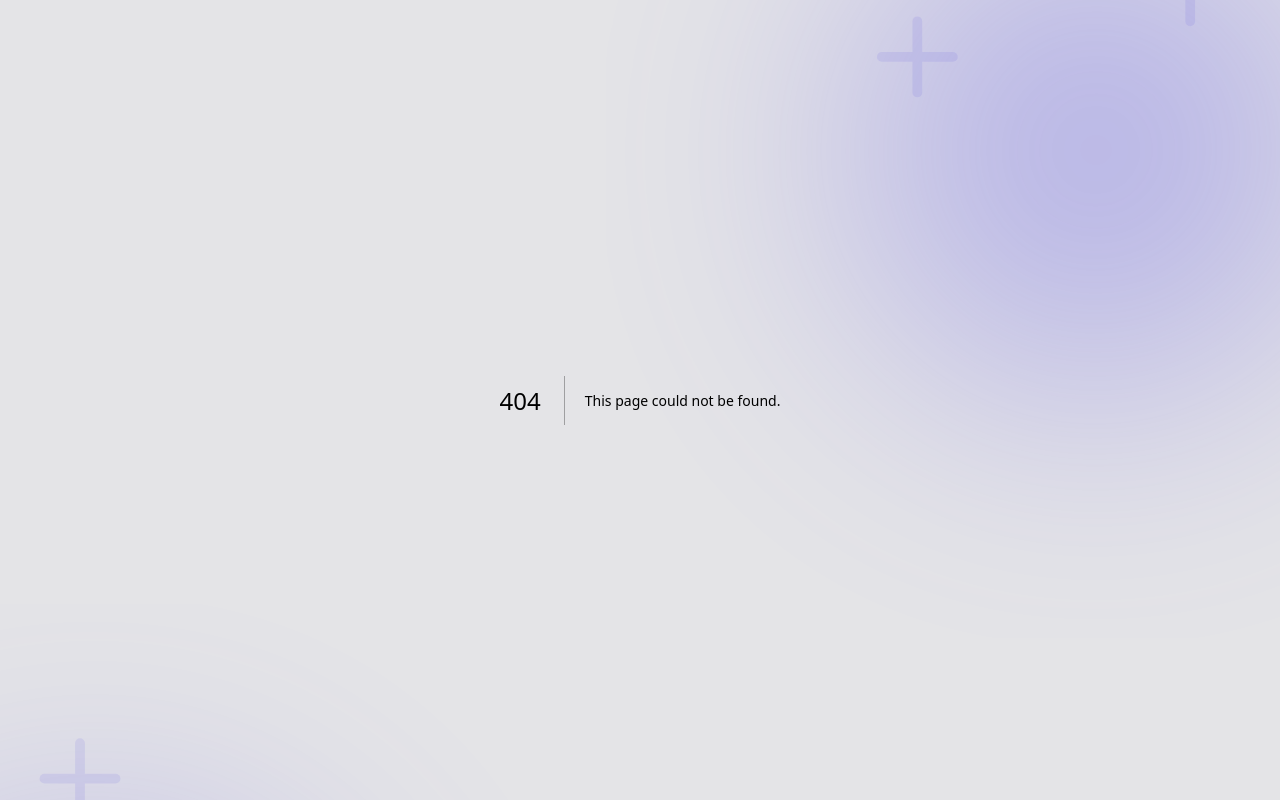
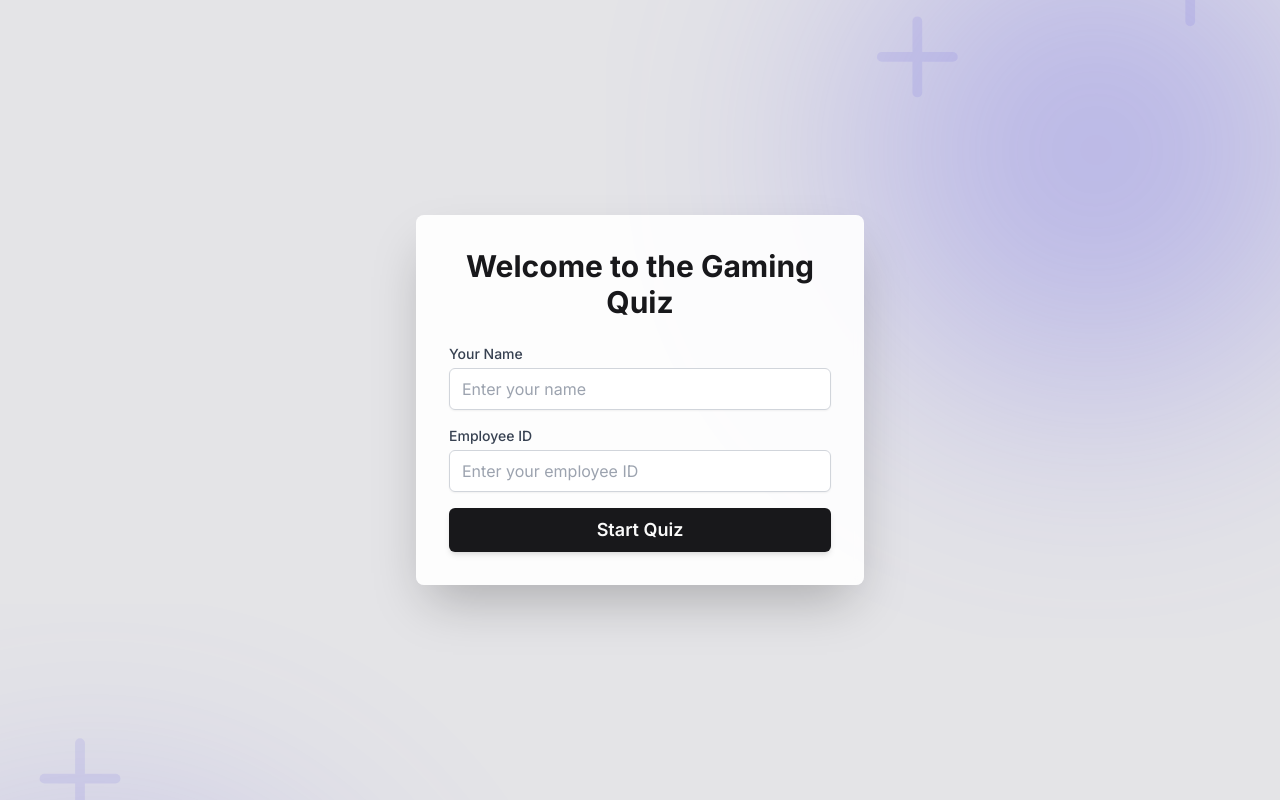
Before and after one commit to Darkrove/Quizi, a Next.js app: page /home in a window 1280 px wide. Before the commit this address had no page. Built offline with nearby package versions, Linux system fonts and the light colour scheme.

Commit message:
eslint rule updated

```diff
--- a/package.json
+++ b/package.json
@@ -16,7 +16,6 @@
     "@radix-ui/react-tooltip": "^1.1.3",
     "class-variance-authority": "^0.7.0",
     "clsx": "^2.1.1",
-    "eslint-plugin-tailwindcss": "^3.17.5",
     "framer-motion": "^11.11.11",
     "lucide-react": "^0.454.0",
     "next": "15.0.2",
--- /dev/null
+++ b/src/app/home/page.tsx
@@ -0,0 +1,85 @@
+'use client';
+
+import { useState } from 'react';
+import { motion } from 'framer-motion';
+import { useRouter } from 'next/navigation';
+
+export default function HomePage() {
+  const [name, setName] = useState('');
+  const [employeeId, setEmployeeId] = useState('');
+  const [error, setError] = useState('');
+  const router = useRouter();
+
+  const handleSubmit = (e: React.FormEvent) => {
+    e.preventDefault();
+    if (!name.trim() || !employeeId.trim()) {
+      setError('Please enter both name and employee ID');
+      return;
+    }
+    router.push(
+      `/quiz?name=${encodeURIComponent(name)}&employeeId=${encodeURIComponent(
+        employeeId
+      )}`
+    );
+  };
+
+  return (
+    <div className="min-h-screen flex items-center justify-center p-4">
+      <motion.div
+        initial={{ scale: 0.8, opacity: 0 }}
+        animate={{ scale: 1, opacity: 1 }}
+        transition={{ duration: 0.5 }}
+        className="bg-white/90 backdrop-blur-sm rounded-lg shadow-2xl p-8 max-w-md w-full relative overflow-hidden border border-white/20"
+      >
+        <h1 className="text-3xl font-bold text-center mb-6 text-primary">
+          Welcome to the Gaming Quiz
+        </h1>
+        <form onSubmit={handleSubmit} className="space-y-4">
+          <div>
+            <label
+              htmlFor="name"
+              className="block text-sm font-medium text-gray-700 mb-1"
+            >
+              Your Name
+            </label>
+            <input
+              type="text"
+              id="name"
+              value={name}
+              onChange={(e) => setName(e.target.value)}
+              className="w-full px-3 py-2 border border-gray-300 rounded-md shadow-sm focus:outline-none focus:ring-primary focus:border-primary"
+              placeholder="Enter your name"
+              required
+            />
+          </div>
+          <div>
+            <label
+              htmlFor="employeeId"
+              className="block text-sm font-medium text-gray-700 mb-1"
+            >
+              Employee ID
+            </label>
+            <input
+              type="text"
+              id="employeeId"
+              value={employeeId}
+              onChange={(e) => setEmployeeId(e.target.value)}
+              className="w-full px-3 py-2 border border-gray-300 rounded-md shadow-sm focus:outline-none focus:ring-primary focus:border-primary"
+              placeholder="Enter your employee ID"
+              required
+            />
+          </div>
+          {error && <p className="text-red-500 text-sm">{error}</p>}
+          <motion.button
+            whileHover={{ scale: 1.05 }}
+            whileTap={{ scale: 0.95 }}
+            type="submit"
+            className="w-full bg-primary text-primary-foreground px-4 py-2 rounded-md font-semibold text-lg shadow-md hover:bg-primary/90 transition-colors duration-300"
+          >
+            Start Quiz
+          </motion.button>
+        </form>
+      </motion.div>
+    </div>
+  );
+}
```
Also changed, not shown: src/app/question/page.tsx (renamed from src/app/ui/page.tsx), 1 other file (tests, documents, lock files or other folders).
